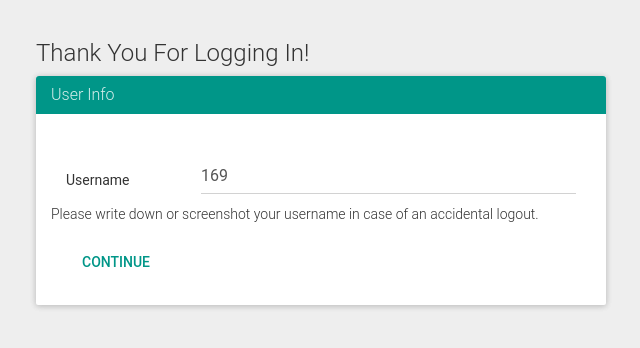
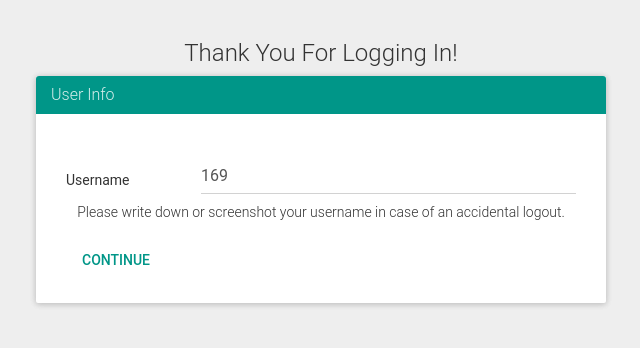
Before and after one commit to nmill128/SapQR, a Flask app: page /loginThankYou in a window 1280 px wide. Shown: the part 60-408 px from the top of the page, without its empty margins (319-959 px from the left). Run offline with Flask 2, Linux system fonts and the light colour scheme.

Commit message:
fixed more minor css change

```diff
--- a/app/templates/loginThankYou.html
+++ b/app/templates/loginThankYou.html
@@ -15,9 +15,8 @@
 					<input type="text" class="form-control" name="username" value="169" readonly />
 				</div>
 			</div>
-			<br />
-			<br />
-			<p>Please write down or screenshot your username in case of an accidental logout.</p>
+
+			<p style="margin-top: 35px" class="centerText">Please write down or screenshot your username in case of an accidental logout.</p>
 			<a href="/stationVideo" class="btn btn-primary">Continue</a>
 		</div>
 	</div>
--- a/static/css/main.css
+++ b/static/css/main.css
@@ -11,7 +11,9 @@
     margin: 16px 0 0 0;
     text-align: right;
 }
-
+.centerText{
+	text-align: center;
+}
 @media only screen and (min-width : 320px) {
 	.customLabel{
 	    text-align: left;
```
